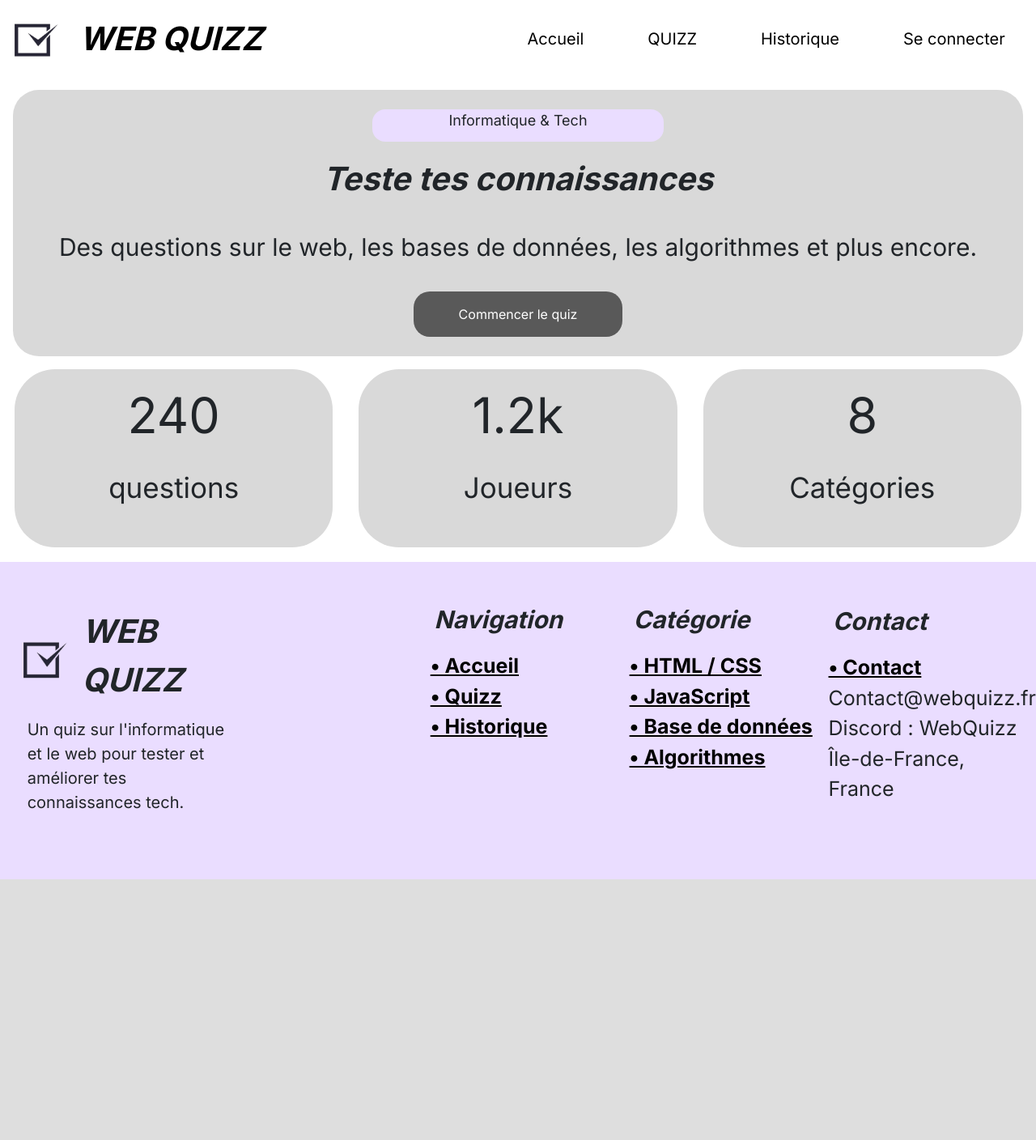
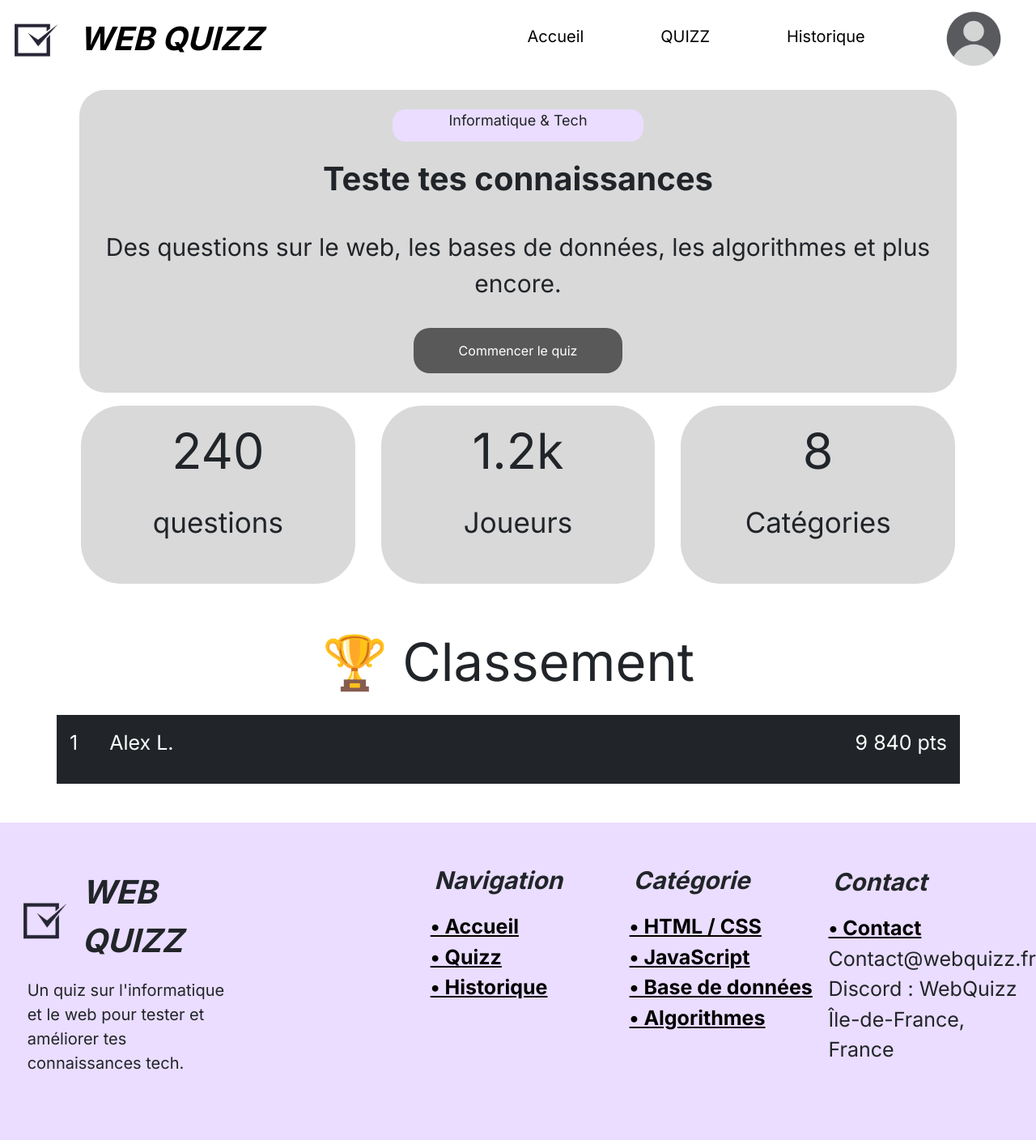
Before and after one commit to Icaress/WEB-QUIZZ, a PHP site: page /Page_accueil/Accueil.php in a window 1280 px wide. Shown: the whole page at 81% size. Before the commit the page ends 1086 px from the top, so only its background shows below. Run offline with PHP 8.4, Linux system fonts and the light colour scheme; the visitor is signed in with stand-in values (Sample User, id 1).

Commit message:
Benja 23/04/2026 log_out added, navbar modified according to connexion, password conditions added

```diff
--- a/Page_accueil/Accueil.css
+++ b/Page_accueil/Accueil.css
@@ -20,10 +20,6 @@ body div div.d-inline-block {
     width: 30%;
     min-width: 221px;
     font-size: large;
-}
-
-body div .p1 {
-    font-size: xx-large;
 }
 
 @media (max-width:1100px) {
@@ -110,3 +106,11 @@ body div .p1 {
 .section{
     display: none;
 }
+
+#Accueil div .classement{
+    font-size: 65px;
+}
+
+#Accueil div #classement {
+    font-size: 25px;
+}
--- a/Page_accueil/Accueil.php
+++ b/Page_accueil/Accueil.php
@@ -1,3 +1,9 @@
+<?php
+
+session_start();
+
+?>
+
 <!DOCTYPE html>
 <html lang="en">
 <head>
@@ -18,11 +24,13 @@
 </head>
 
 <header>
-    <?php include "../navbar/navbar.html" ?>
+    <?php include "../navbar/navbar.php" ?>
 </header>
 
 <body>
+    <?php // Acceuil ?>
     <section class='section' id='Accueil'>
+        <div class="container">
             <div class="text-center m-3 p-4 rounded-5" id="desc">
                 <div class="d-inline-block px-5 rounded-4">
                     <p>Informatique & Tech</p>
@@ -38,7 +46,20 @@
                 <div> <p class="big">8</p> <p>Catégories</p> </div>
             </div>
 
+            <div class="row justify-content-center align-items-center my-5 w-100">
+                <p class="classement text-center">🏆 Classement</p>
+                <div class="bg-dark text-white p-3 m-0" id="classement">
+                    <p class="d-flex justify-content-between">
+                        1 &emsp; Alex L.
+                        <span>9 840 pts</span>
+                    </p>
+                </div>
+            </div>
+
+        </div>
     </section>
+
+    <?php // Quizz ?>
     <section class='section' id='QUIZZ'>
         <div class="text-center m-3 p-4 rounded-5" id="desc">
             <br>
@@ -50,6 +71,8 @@
             </section>
         </div>
     </section>
+
+    <?php // Historique ?>
     <section class='section' id='Historique'>
         <div id="titre_histo">
             <h1>Historique</h1>
--- a/Page_accueil/QUIZZ.css
+++ b/Page_accueil/QUIZZ.css
@@ -1,7 +1,6 @@
 .p1{
     font-size: 40px !important;
     font-weight: bold;
-    font-style: italic;
 }
 
 .sous_texte{
--- a/navbar/navbar.css
+++ b/navbar/navbar.css
@@ -52,3 +52,54 @@ nav div button {
     background-color: #D9D9D9 !important;
     color: black !important;
 }
+
+.nav-item {
+    list-style: none;
+}
+
+#options button img {
+    height: 50px;
+    width: 50px;
+    transform: scale(1.7, 1.7) ;
+}
+
+#options{
+    position: relative;
+}
+
+#options button {
+    background-color: white;
+    border: none;
+}
+
+#log_out a {
+    text-decoration: none;
+    color: black;
+}
+
+@media (min-width:768.1px){
+    #log_out {
+        position:absolute;
+        right: 0%;
+        top: 120%;
+        padding: 10px;
+        margin-right: 6px;
+        background-color: gray;
+        border-radius: 8px;
+    }
+
+    #log_out a {
+        text-decoration: none;
+        color:white !important;
+    }
+}
+
+@media (max-width:768px) {
+    #options button{
+        display: none !important;
+    }
+
+    #log_out {
+        display: block;
+    }
+}
--- a/navbar/navbar.html
+++ b/navbar/navbar.php
@@ -13,10 +13,23 @@
             <div class="nothing-left"></div>
 
             <div id='options' class="navbar-nav fw-normal fs-5">
-              <a class="nav-link active" aria-current="page" href="#" onclick="show('Accueil')">Accueil</a>
+              <a class="nav-link active" aria-current="page" href="../Page_accueil/Accueil.php" onclick="show('Accueil')">Accueil</a>
               <a class="nav-link active" href="#" onclick="show('QUIZZ')">QUIZZ</a>
               <a class="nav-link active" href="#" onclick="show('Historique')">Historique</a>
-              <a class="nav-link active" href="../Connexion_page/login.php" aria-disabled="true">Se connecter</a>
+                <?php
+                    if (!isset($_SESSION["id"])){
+                        echo "<a class='nav-link active' href='../Connexion_page/login.php' aria-disabled='true'>Se connecter</a>";
+                    } else { ?>
+                        <button class="ms-3" data-bs-toggle="collapse" data-bs-target="#log_out" >
+                            <img src="../Image/Avatar.png" alt="Pdp">
+                        </button>
+                        <div class="collapse" id="log_out">
+                            <div class="d-flex flex-column">
+                                <a href="">Settings</a>
+                                <a href="../Connexion_page/log_out.php">Log out</a>
+                            </div>
+                        </div>
+                <?php } ?>
             </div>
 
             <div class="nothing-right"></div>
```
Also changed, not shown: Connexion_page/log_out.php (added, +8 -0 lines), Connexion_page/login.php (+11 -9 lines), Connexion_page/register.php (+52 -4 lines). Lines whose indentation alone changed are shown as unchanged.
